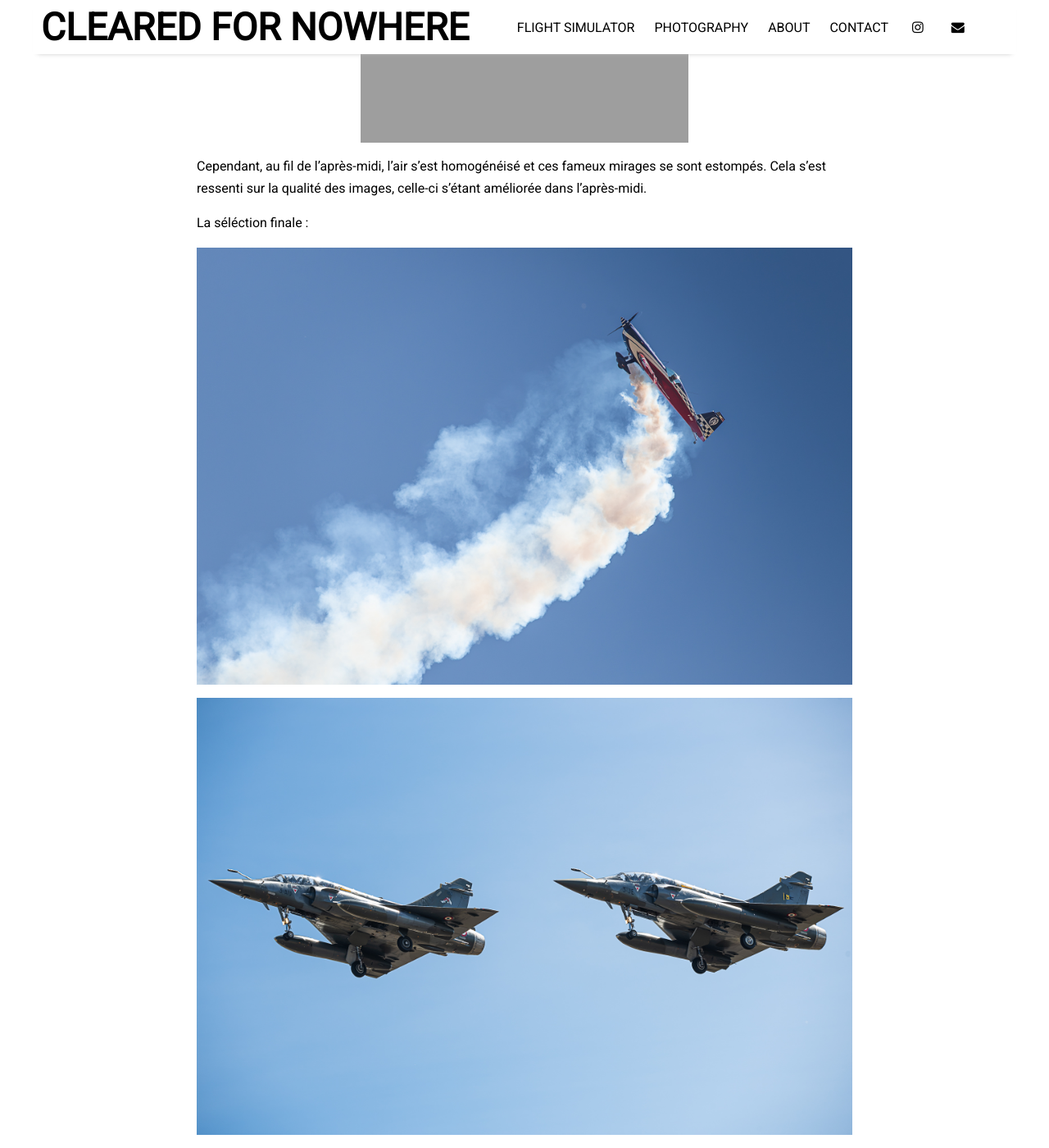
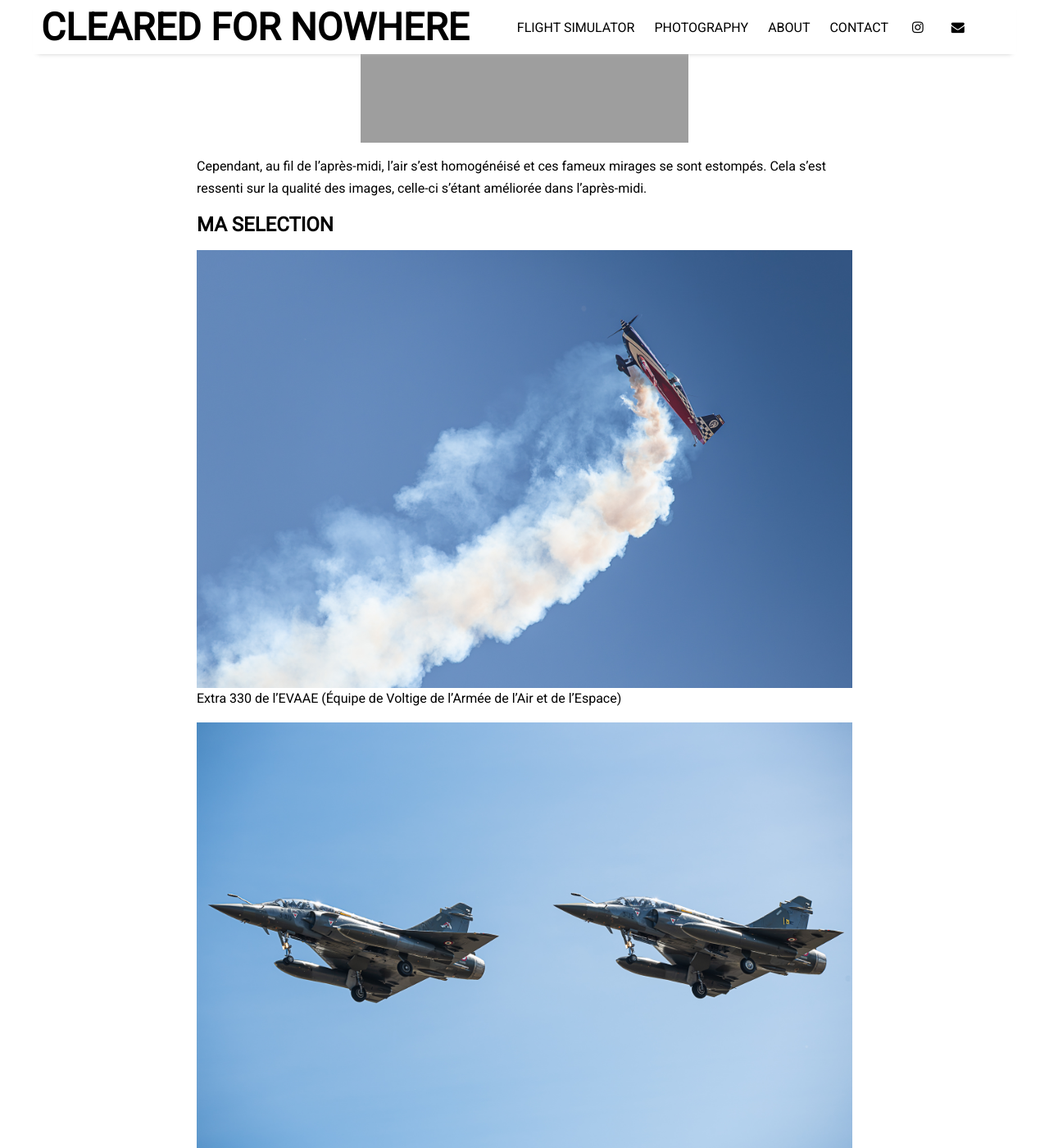
Before and after one commit to ClearedForNowhere/ClearedForNowhere.github.io, a Jekyll site: the page built from _posts/2026-09-04-AIR-LEGEND-2026.md, in a window 1280 px wide and 1400 px high, scrolled down 1037 px. Shown: the whole window at 82% size. Built offline with Jekyll 4.4.1, drawn with Linux system fonts in a browser that asks for light colours; nearby versions of some CDN libraries.

Commit message:
Add 'MA SELECTION' section to AIR LEGEND 2026 post
Added a new section titled 'MA SELECTION' with images.

```diff
--- a/_posts/2026-09-04-AIR-LEGEND-2026.md
+++ b/_posts/2026-09-04-AIR-LEGEND-2026.md
@@ -27,9 +27,10 @@ Un crop pour illustrer mes propos. La mise au point était faite sur le pilote.
 
 Cependant, au fil de l'après-midi, l'air s'est homogénéisé et ces fameux mirages se sont estompés. Cela s'est ressenti sur la qualité des images, celle-ci s'étant améliorée dans l'après-midi.
 
-La séléction finale :
+## MA SELECTION
 
 ![Air Legend 2026]({{ site.github.url }}/assets/img/AIR_LEGEND_2026 (1).jpg)
+Extra 330 de l'EVAAE (Équipe de Voltige de l'Armée de l'Air et de l'Espace)
 
 ![Air Legend 2026]({{ site.github.url }}/assets/img/AIR_LEGEND_2026 (2).jpg)
 
```
